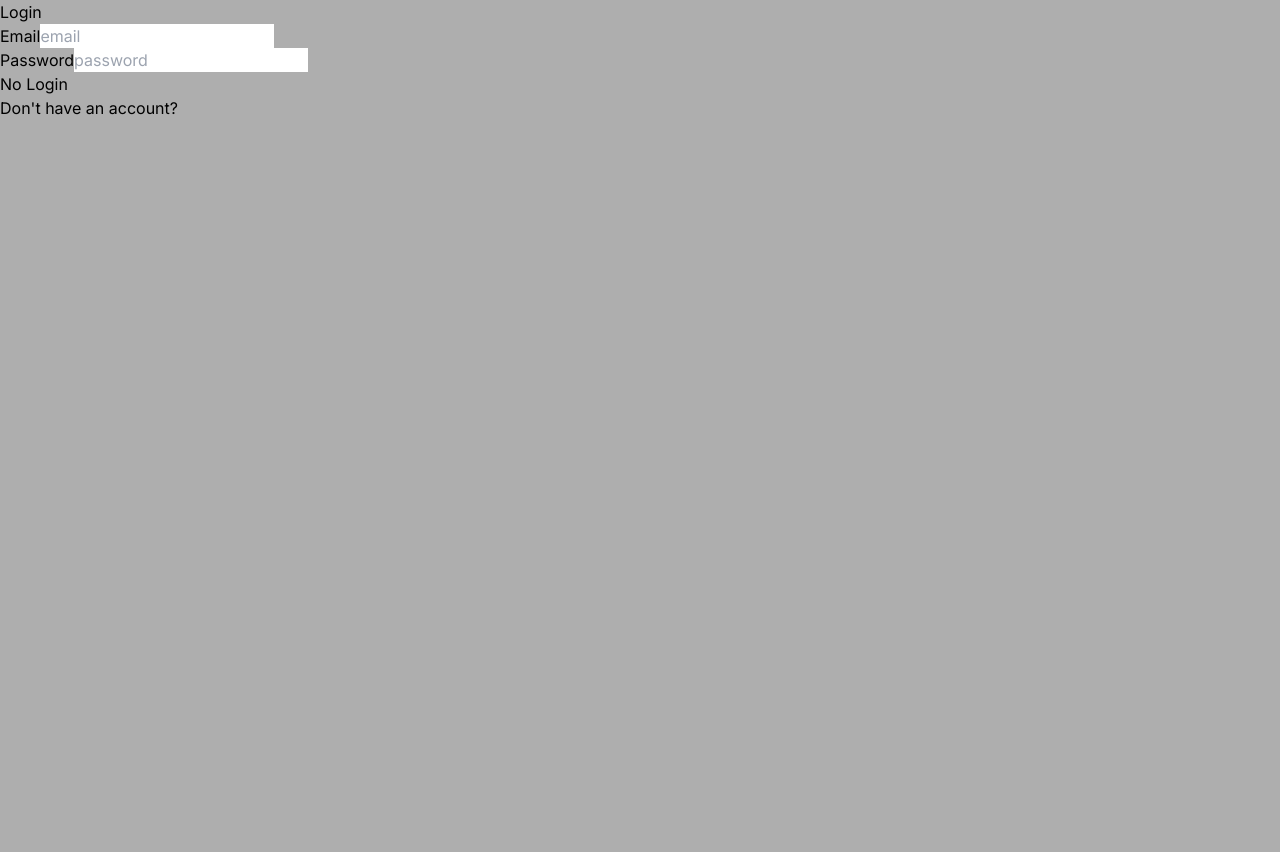
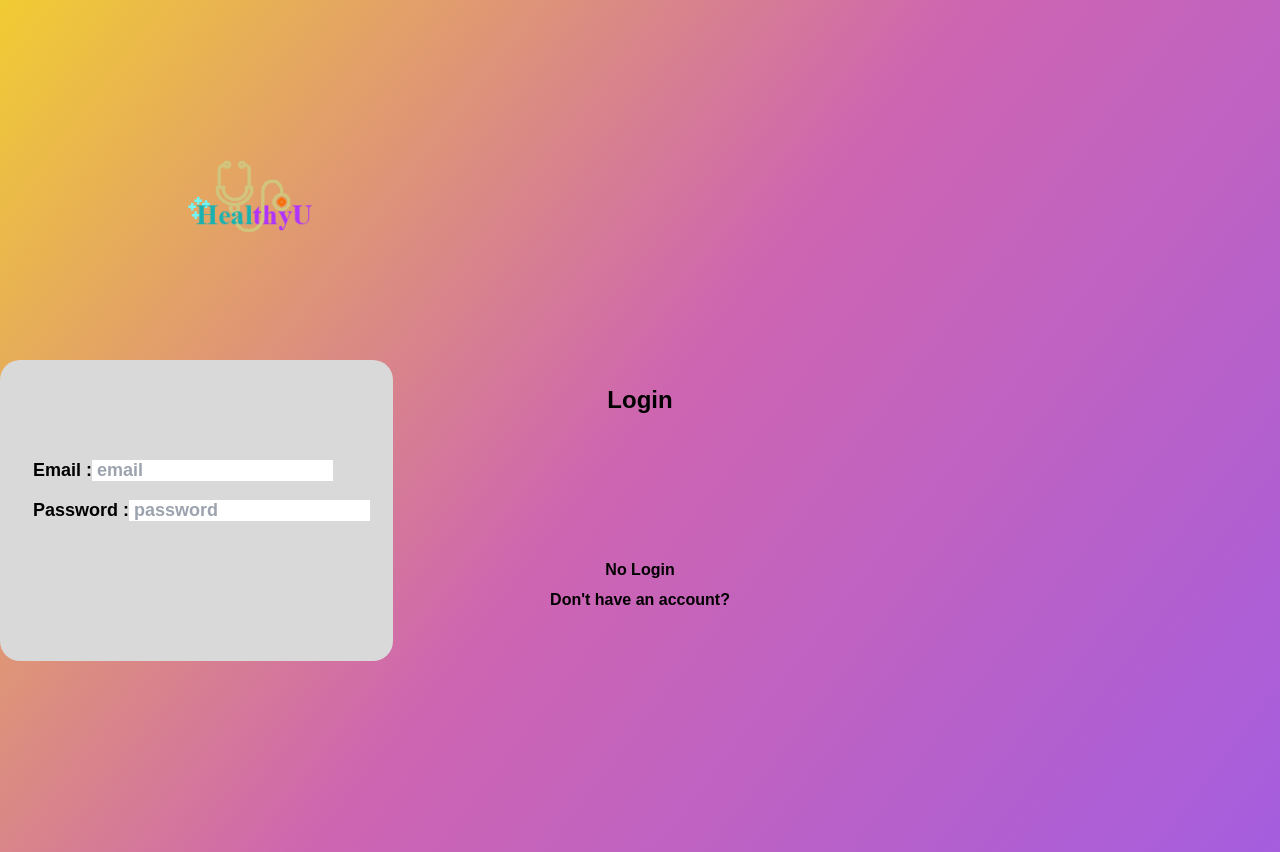
Before and after one commit to fithrarzk/MilestoneSPARTA, a Next.js app: page /login in a window 1280 px wide. Before the commit the page ends 800 px from the top, so only its background shows below. Built offline with nearby package versions, Linux system fonts and the light colour scheme.

Commit message:
feat: login ui

```diff
--- a/src/app/login/page.tsx
+++ b/src/app/login/page.tsx
@@ -1,4 +1,5 @@
 "use client";
+import Image from "next/image";
 import Link from "next/link";
 import React, { useEffect } from "react";
 import {useRouter} from "next/navigation";
@@ -43,10 +44,21 @@ const login = () => {
   }, [user]);
 
   return (
-    <div>
+
+    <div className="h-[852px] relative overflow-hidden"
+    style={{
+      background:
+          "linear-gradient(-52.13deg, rgba(165, 93, 222, 1.00) 0%,rgba(206, 101, 177, 1.00) 50%,rgba(241, 204, 51, 1.00) 100%), linear-gradient(to left, #d9d9d9, #d9d9d9)",
+      }}>
+      <img className= "flex text-center items-center justify-center absolute top-[30px]"
+      src="healthy-u-logo-10.png"/>
+      <div className="bg-[#D9D9D9] rounded-tl-[20px] rounded-[20px] w-[393px] h-[301px] absolute left-0 top-[360px]"></div>
+      <div className="flex text-center items-center justify-center min-h-screen absolute left-1/2 transform -translate-x-1/2  font-['NotoSerif-SemiBold',_sans-serif] leading-none font-bold text-2xl">
         <h1>{loading ? "Processing" : "Login"}</h1>
+      </div>
+      <div className="flex items-center justify-center min-h-screen absolute top-[70px] left-[33px] font-['NotoSerif-SemiBold',_sans-serif] text-lg leading-none font-semibold">
         <label>
-        Email
+          Email :
           <input
             id="email"
             type="text"
@@ -55,12 +67,13 @@ const login = () => {
               ...user,
               email: e.target.value,
               })}
-          placeholder="email"
+            placeholder=" email"
             />
         </label>
-      <br />
+      </div>
+      <div className="flex items-center justify-center min-h-screen absolute left-[33px] top-[110px] font-['NotoSerif-SemiBold',_sans-serif] text-lg leading-none font-semibold">
         <label>
-        Password
+          Password :
           <input
             id="password"
             type="password"
@@ -69,14 +82,17 @@ const login = () => {
               ...user,
               password: e.target.value,
               })}
-          placeholder="password"
+            placeholder=" password"
             />
         </label>
-      <br />
+      </div>
+      <div className="flex items-center justify-center min-h-screen absolute top-[170px] left-1/2 transform -translate-x-1/2  font-['NotoSerif-SemiBold',_sans-serif] leading-none font-semibold">
       <button
       onClick={onLogin}>{buttonDisabled ? "No Login" : "Login"}</button>
-      <br />
+      </div>
+      <div className="flex items-center justify-center min-h-screen absolute top-[200px] left-1/2 transform -translate-x-1/2  font-['NotoSerif-SemiBold',_sans-serif] leading-none font-semibold">
         <Link href="/signup">Don't have an account?</Link>
+      </div>
     </div>
   )
 }
--- a/src/app/profile/[id]/page.tsx
+++ b/src/app/profile/[id]/page.tsx
@@ -22,8 +22,8 @@ export default function UserProfile({params}: any){
 
     return (
 
-<div
-      className={"bg-[#ffffff] h-[852px] relative overflow-hidden "}
+    <div
+        className={"bg-[#ffffff] h-[852px] relative overflow-hidden "}
     >
     <div className="md: flex">
         <img
```
Lines whose indentation alone changed are shown as unchanged.
